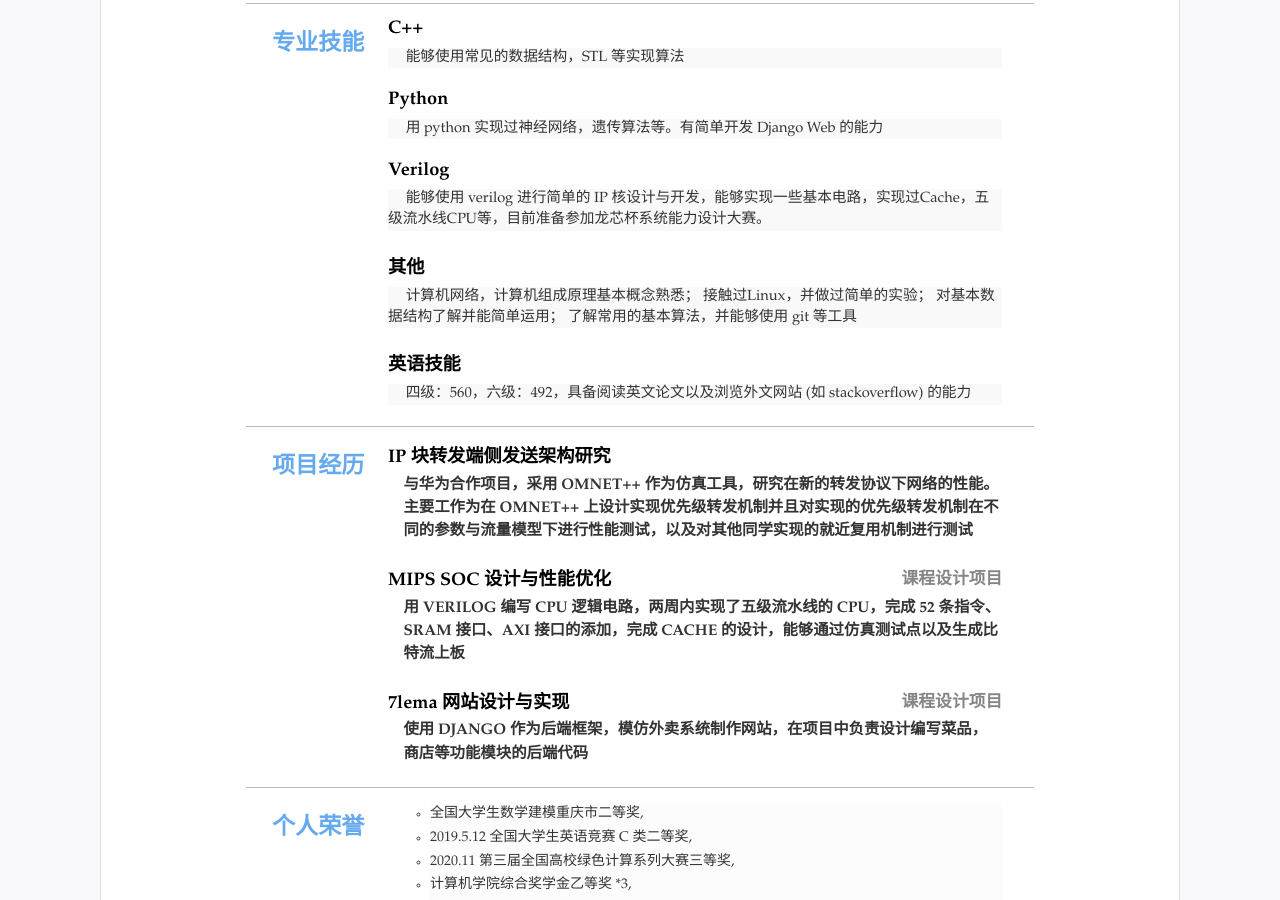
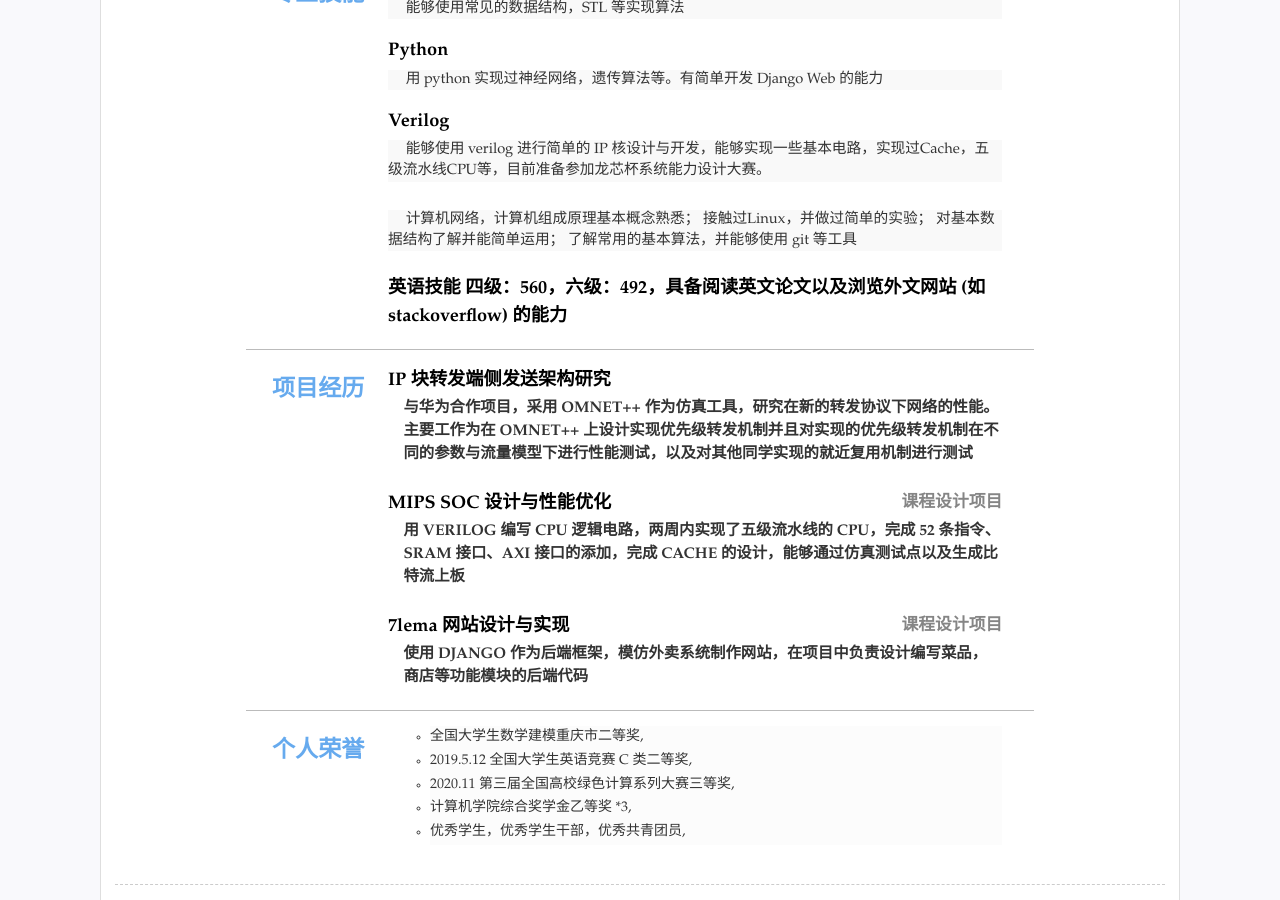
Before and after one commit to llx-08/CV, a Jekyll site: the page built from index.html, in a window 1280 px wide and 900 px high, scrolled down 424 px. Built offline with Jekyll 4.4.1, drawn with Linux system fonts in a browser that asks for light colours.

Commit message:
Update resume.yml

```diff
--- a/_data/resume.yml
+++ b/_data/resume.yml
@@ -35,7 +35,7 @@ main: #简历主要内容，
   name: '个人信息' #显示名称，空则使用type
   content: #内容基本格式 标题-副标题-日期-详细内容 (都允许空)
   - title: 姓名：李林轩
-  - title: 年龄：19
+    sub: 年龄：19
   - title: 学校：重庆大学
     sub: 本科大三在读
     detail: 来自重庆大学计算机学院，专业为计算机科学与技术。前五个学期GPA为3.65，在年级总排名16%左右。热爱自己的专业，保持成绩与掌握基础知识的同时参与了网络方面的项目，希望能够在研究生阶段加以钻研。
@@ -54,13 +54,12 @@ main: #简历主要内容，
   - title: Verilog
     detail: 能够使用 verilog 进行简单的 IP 核设计与开发，能够实现一些基本电路，实现过Cache，五级流水线CPU等，目前准备参加龙芯杯系统能力设计大赛。
 
-  - title: 其他
+  - title:
     detail: 计算机网络，计算机组成原理基本概念熟悉；
       接触过Linux，并做过简单的实验；
       对基本数据结构了解并能简单运用；
       了解常用的基本算法，并能够使用 git 等工具
-  - title: 英语技能
-    detail:  四级：560，六级：492，具备阅读英文论文以及浏览外文网站 (如 stackoverflow) 的能力
+  - title: 英语技能   四级：560，六级：492，具备阅读英文论文以及浏览外文网站 (如 stackoverflow) 的能力
 
 - type: projects
   name: 项目经历
```
